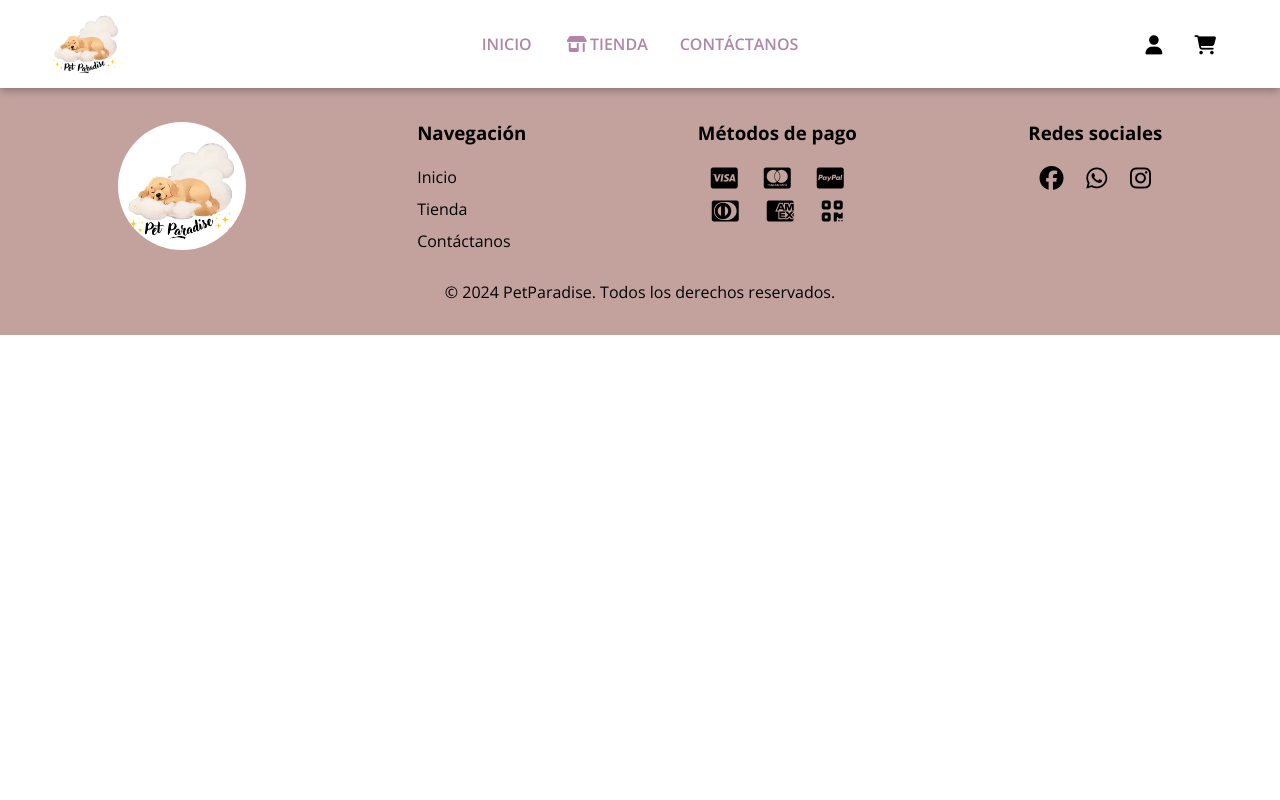
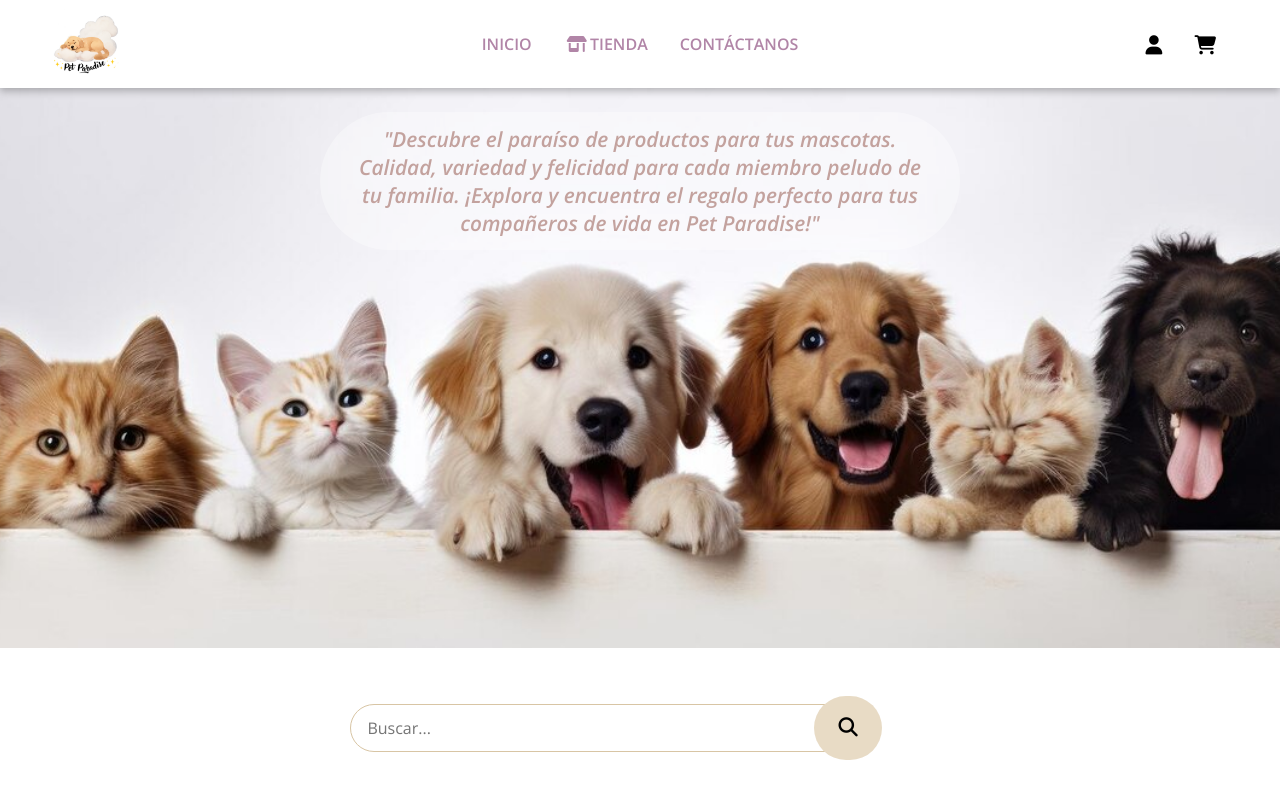
Before and after one commit to GwynethS/PetParadise, a plain HTML site: page pages/tienda.html in a window 1280 px wide. Shown: the top 800 px of the page. Drawn offline with nearby package versions, Linux system fonts and the light colour scheme.

Commit message:
feat: se agregaron animaciones, banner, y barra de búsqueda en la sección tienda

```diff
--- a/pages/tienda.html
+++ b/pages/tienda.html
@@ -8,6 +8,7 @@
     <link href="https://fonts.googleapis.com/css2?family=Dancing+Script:wght@400;500;600;700&family=Open+Sans:ital,wght@0,300;0,400;0,500;0,600;0,700;0,800;1,300;1,400;1,500;1,600;1,700;1,800&display=swap" rel="stylesheet">
     <link rel="stylesheet" href="https://cdnjs.cloudflare.com/ajax/libs/font-awesome/6.5.1/css/all.min.css" integrity="sha512-DTOQO9RWCH3ppGqcWaEA1BIZOC6xxalwEsw9c2QQeAIftl+Vegovlnee1c9QX4TctnWMn13TZye+giMm8e2LwA==" crossorigin="anonymous" referrerpolicy="no-referrer" />
     <link rel="icon" href="../petParadiseFavicon.ico" type="image/x-icon">
+    <link href="https://unpkg.com/aos@2.3.1/dist/aos.css" rel="stylesheet">
     <link rel="stylesheet" href="../css/style.css">
     <title>Tienda | Pet Paradise</title>
 </head>
@@ -33,7 +34,21 @@
         </nav>
     </header>
     <main>
+        <div class="shop-banner">
+            <p data-aos="zoom-in" data-aos-duration="1000">"Descubre el paraíso de productos para tus mascotas. Calidad, variedad y felicidad para cada miembro peludo de tu familia. ¡Explora y encuentra el regalo perfecto para tus compañeros de vida en Pet Paradise!"</p>
+        </div>
+        <div class="shop-container">
+            <div class="search-bar">
+                <input class="search-input" placeholder="Buscar..." type="text">
+                <button class="btn-search"><i class="fa-solid fa-magnifying-glass"></i></button>
+            </div>
+            <div class="shop-filter">
 
+            </div>
+            <div class="shop-products-container">
+
+            </div>
+        </div>
     </main>
     <footer>
         <div class="footer-container">
@@ -70,5 +85,9 @@
         </div>
         <div class="footer-copyright">&copy; 2024 PetParadise. Todos los derechos reservados.</div>
     </footer>
+    <script src="https://unpkg.com/aos@2.3.1/dist/aos.js"></script>
+    <script>
+        AOS.init();
+    </script>
 </body>
 </html>
--- a/scss/_index.scss
+++ b/scss/_index.scss
@@ -1,3 +1,14 @@
+@keyframes zoom-in-out{
+    0% {
+        transform: scale(1);
+    }
+    50% {
+    transform: scale(1.1);
+    }
+    100% {
+    transform: scale(1);
+    }
+}
 .home-banner
 {
     height: 80vh;
@@ -28,6 +39,7 @@
             border: none;
             color: #FFFFFF;
             transition: transform 0.5s ease;
+            animation: zoom-in-out 1s ease;
             &:hover{
                 cursor: pointer;
                 transform: scale(1.1);
--- a/scss/_shop.scss
+++ b/scss/_shop.scss
@@ -0,0 +1,61 @@
+.shop-banner{
+    height: 70vh;
+    background-image: url("../img/shop-banner-pets.jpg");
+    background-repeat: no-repeat;
+    background-size: cover;
+    background-position: center;
+    text-align: center;
+    display: flex;
+    justify-content: center;
+    align-items: start;
+    p{
+        position: relative;
+        top: 1.5rem;
+        font-style: italic;
+        font-weight: 600;
+        color: $color-palo-rosa;
+        width: 50%;
+        height: fit-content;
+        padding: 0.8rem 2rem;
+        border-radius: 20rem;
+        font-size: 1.3rem;
+        background-color: rgba(255, 255, 255, 0.351);
+    }
+}
+
+.shop-container{
+    margin: 3rem 0;
+    .search-bar{
+        display: flex;
+        align-items: center;
+        justify-content: center;
+        .search-input{
+            font-size: 1rem;
+            width: 40%;
+            height: 3rem;
+            border-radius: 1.5rem;
+            border: 1px solid #d8c5a4;
+            outline: none;
+            padding: 1rem 4rem 1rem 1rem;
+        }
+        .btn-search{
+            position: relative;
+            right: 3rem;
+            height: 4rem;
+            border-radius: 2rem;
+            border: none;
+            //border: 1px solid #d8c5a4;
+            padding: 0 1.5rem;
+            background-color: $color-rosa-palido;
+            transition: transform 0.5s ease;
+            &:hover{
+                cursor: pointer;
+                background-color:#d8c5a4;
+                transform: scale(1.1);
+            }
+            i{
+                font-size: 1.2rem;
+            }
+        }
+    }
+}
```
Also changed, not shown: index.html (+6 -1 lines), css/style.css, img/shop-banner-dog.jpg (added), img/shop-banner-pets.jpg (added), 1 other file.
